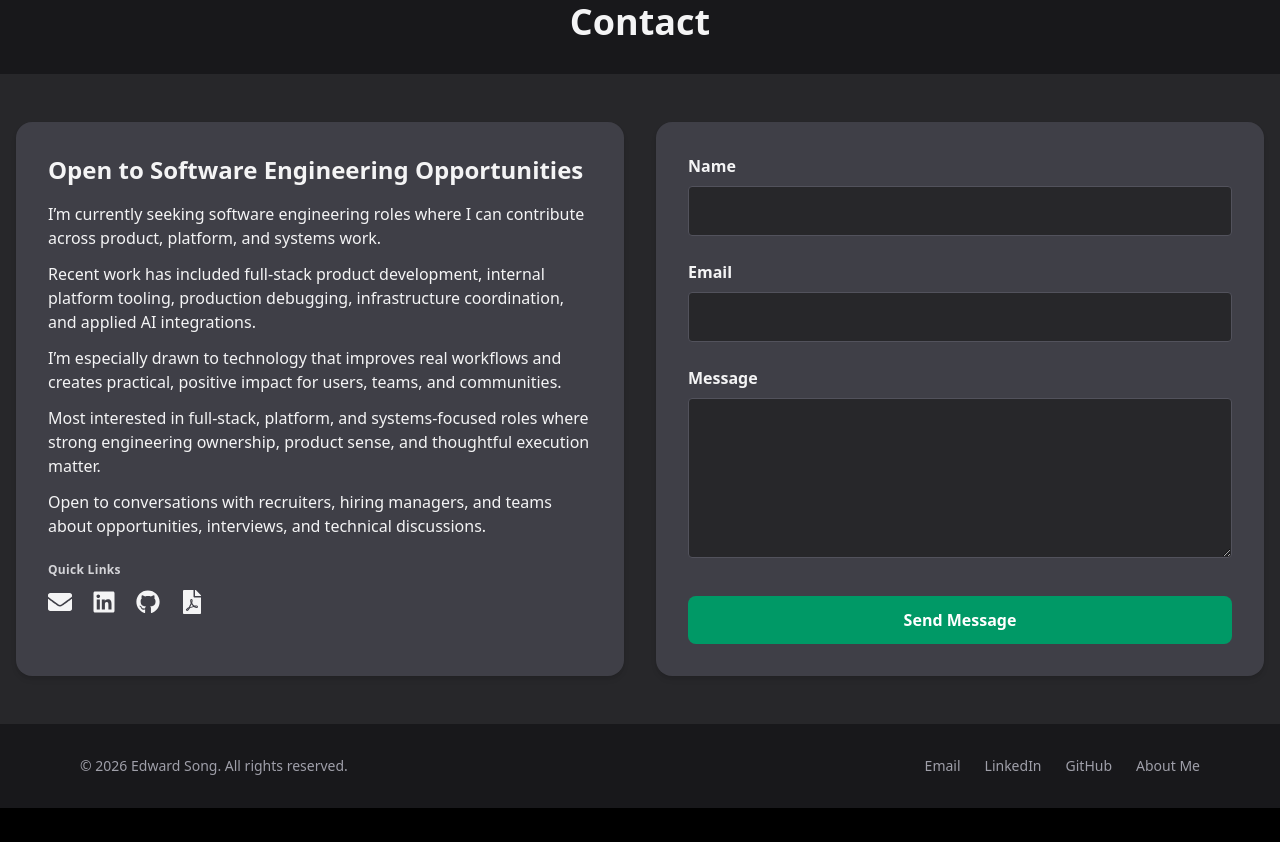
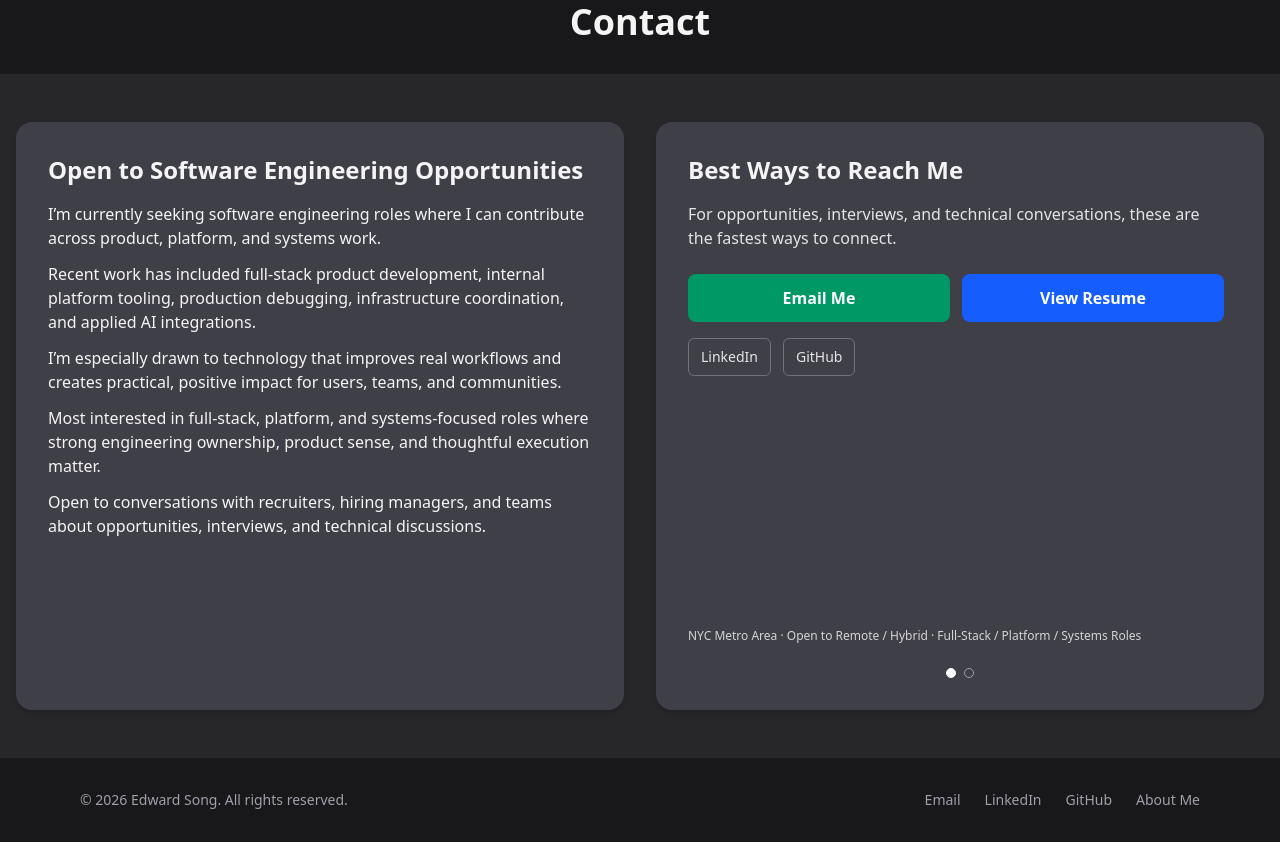
Before and after one commit to edwardsong08/final-profile, a Next.js app: page / in a window 1280 px wide. Shown: the part 3080-3922 px from the top of the page. Before the commit the page ends 3888 px from the top, so only its background shows below. Built offline with nearby package versions, Linux system fonts and the light colour scheme.

Commit message:
contactform right card 1st iteration

```diff
--- a/src/components/ContactForm.tsx
+++ b/src/components/ContactForm.tsx
@@ -3,7 +3,6 @@ import { yupResolver } from '@hookform/resolvers/yup';
 import * as yup from 'yup';
 import { useState, useEffect } from 'react';
 import { useTheme } from 'next-themes';
-import { FaEnvelope, FaLinkedin, FaGithub, FaFilePdf } from 'react-icons/fa';
 
 // Validation schema
 const schema = yup
@@ -27,6 +26,7 @@ export default function ContactForm() {
   });
 
   const [status, setStatus] = useState<'idle' | 'success' | 'error'>('idle');
+  const [activeSlide, setActiveSlide] = useState<0 | 1>(0);
   const { resolvedTheme } = useTheme();
   const [mounted, setMounted] = useState(false);
 
@@ -85,60 +85,75 @@ export default function ContactForm() {
             <p>Most interested in full-stack, platform, and systems-focused roles where strong engineering ownership, product sense, and thoughtful execution matter.</p>
             <p>Open to conversations with recruiters, hiring managers, and teams about opportunities, interviews, and technical discussions.</p>
           </div>
-          <p className={`mt-6 mb-3 text-xs font-semibold tracking-wide ${isDark ? 'text-zinc-300' : 'text-zinc-600'}`}>
-            Quick Links
+        </div>
+
+        {/* Contact Panel */}
+        <div className={`${formBg} p-8 rounded-2xl shadow-md hover:shadow-lg hover:shadow-emerald-400/40 lg:w-1/2 flex flex-col`}>
+          <div className="overflow-hidden flex-1">
+            <div
+              className={`flex w-[200%] transform-gpu transition-transform duration-300 ease-out ${
+                activeSlide === 0 ? 'translate-x-0' : '-translate-x-1/2'
+              }`}
+            >
+              <div className="w-1/2 flex-shrink-0 pr-2">
+                <div className="h-full flex flex-col">
+                  <h3 className="text-2xl font-semibold mb-4">Best Ways to Reach Me</h3>
+                  <p className={`text-base ${isDark ? 'text-zinc-200' : 'text-zinc-700'}`}>
+                    For opportunities, interviews, and technical conversations, these are the fastest ways to connect.
                   </p>
-          <div className="flex items-center gap-5 text-2xl">
+
+                  <div className="mt-6 grid grid-cols-1 sm:grid-cols-2 gap-3">
                     <a
                       href="mailto:edwardsong08@gmail.com"
-              aria-label="Email"
-              className={`transition transform hover:scale-110 ${
-                isDark ? 'hover:text-blue-300' : 'hover:text-blue-600'
-              }`}
+                      className="inline-flex items-center justify-center rounded-lg px-4 py-3 bg-emerald-600 hover:bg-emerald-700 text-white font-semibold transition-colors"
                     >
-              <FaEnvelope />
+                      Email Me
                     </a>
+                    <a
+                      href="/Resume-Edward_Song.pdf"
+                      target="_blank"
+                      rel="noopener noreferrer"
+                      className="inline-flex items-center justify-center rounded-lg px-4 py-3 bg-blue-600 hover:bg-blue-700 text-white font-semibold transition-colors"
+                    >
+                      View Resume
+                    </a>
+                  </div>
+
+                  <div className="mt-4 flex flex-wrap gap-3">
                     <a
                       href="https://www.linkedin.com/in/edward-y-song"
                       target="_blank"
                       rel="noopener noreferrer"
-              aria-label="LinkedIn"
-              className={`transition transform hover:scale-110 ${
-                isDark ? 'hover:text-blue-300' : 'hover:text-blue-600'
+                      className={`inline-flex items-center justify-center rounded-md px-3 py-2 text-sm font-medium border transition-colors ${
+                        isDark
+                          ? 'border-zinc-500 text-zinc-200 hover:text-white hover:border-zinc-300'
+                          : 'border-zinc-400 text-zinc-700 hover:text-zinc-900 hover:border-zinc-600'
                       }`}
                     >
-              <FaLinkedin />
+                      LinkedIn
                     </a>
                     <a
                       href="https://github.com/edwardsong08"
                       target="_blank"
                       rel="noopener noreferrer"
-              aria-label="GitHub"
-              className={`transition transform hover:scale-110 ${
-                isDark ? 'hover:text-blue-300' : 'hover:text-blue-600'
+                      className={`inline-flex items-center justify-center rounded-md px-3 py-2 text-sm font-medium border transition-colors ${
+                        isDark
+                          ? 'border-zinc-500 text-zinc-200 hover:text-white hover:border-zinc-300'
+                          : 'border-zinc-400 text-zinc-700 hover:text-zinc-900 hover:border-zinc-600'
                       }`}
                     >
-              <FaGithub />
+                      GitHub
                     </a>
-            <a
-              href="/Resume-Edward_Song.pdf"
-              target="_blank"
-              rel="noopener noreferrer"
-              aria-label="Resume"
-              className={`transition transform hover:scale-110 ${
-                isDark ? 'hover:text-blue-300' : 'hover:text-blue-600'
-              }`}
-            >
-              <FaFilePdf />
-            </a>
+                  </div>
+
+                  <p className={`mt-auto pt-6 text-xs ${isDark ? 'text-zinc-300' : 'text-zinc-600'}`}>
+                    NYC Metro Area · Open to Remote / Hybrid · Full-Stack / Platform / Systems Roles
+                  </p>
                 </div>
               </div>
 
-        {/* Contact Form */}
-        <form
-          onSubmit={handleSubmit(onSubmit)}
-          className={`${formBg} p-8 rounded-2xl shadow-md hover:shadow-lg hover:shadow-emerald-400/40 lg:w-1/2`}
-        >
+              <div className="w-1/2 flex-shrink-0 pl-2">
+                <form onSubmit={handleSubmit(onSubmit)} className="h-full">
                   <div className="mb-6">
                     <label htmlFor="name" className="block mb-2 font-semibold">
                       Name
@@ -196,6 +211,41 @@ export default function ContactForm() {
                   )}
                 </form>
               </div>
+            </div>
+          </div>
+
+          <div className="mt-6 flex items-center justify-center gap-2">
+            <button
+              type="button"
+              aria-label="Show quick contact options"
+              onClick={() => setActiveSlide(0)}
+              className={`h-2.5 w-2.5 rounded-full border transition-colors ${
+                activeSlide === 0
+                  ? isDark
+                    ? 'bg-white border-white'
+                    : 'bg-zinc-800 border-zinc-800'
+                  : isDark
+                    ? 'bg-transparent border-zinc-400 hover:border-zinc-200'
+                    : 'bg-transparent border-zinc-400 hover:border-zinc-700'
+              }`}
+            />
+            <button
+              type="button"
+              aria-label="Show contact form"
+              onClick={() => setActiveSlide(1)}
+              className={`h-2.5 w-2.5 rounded-full border transition-colors ${
+                activeSlide === 1
+                  ? isDark
+                    ? 'bg-white border-white'
+                    : 'bg-zinc-800 border-zinc-800'
+                  : isDark
+                    ? 'bg-transparent border-zinc-400 hover:border-zinc-200'
+                    : 'bg-transparent border-zinc-400 hover:border-zinc-700'
+              }`}
+            />
+          </div>
+        </div>
+      </div>
     </section>
   );
 }
```
Lines whose indentation alone changed are shown as unchanged.
